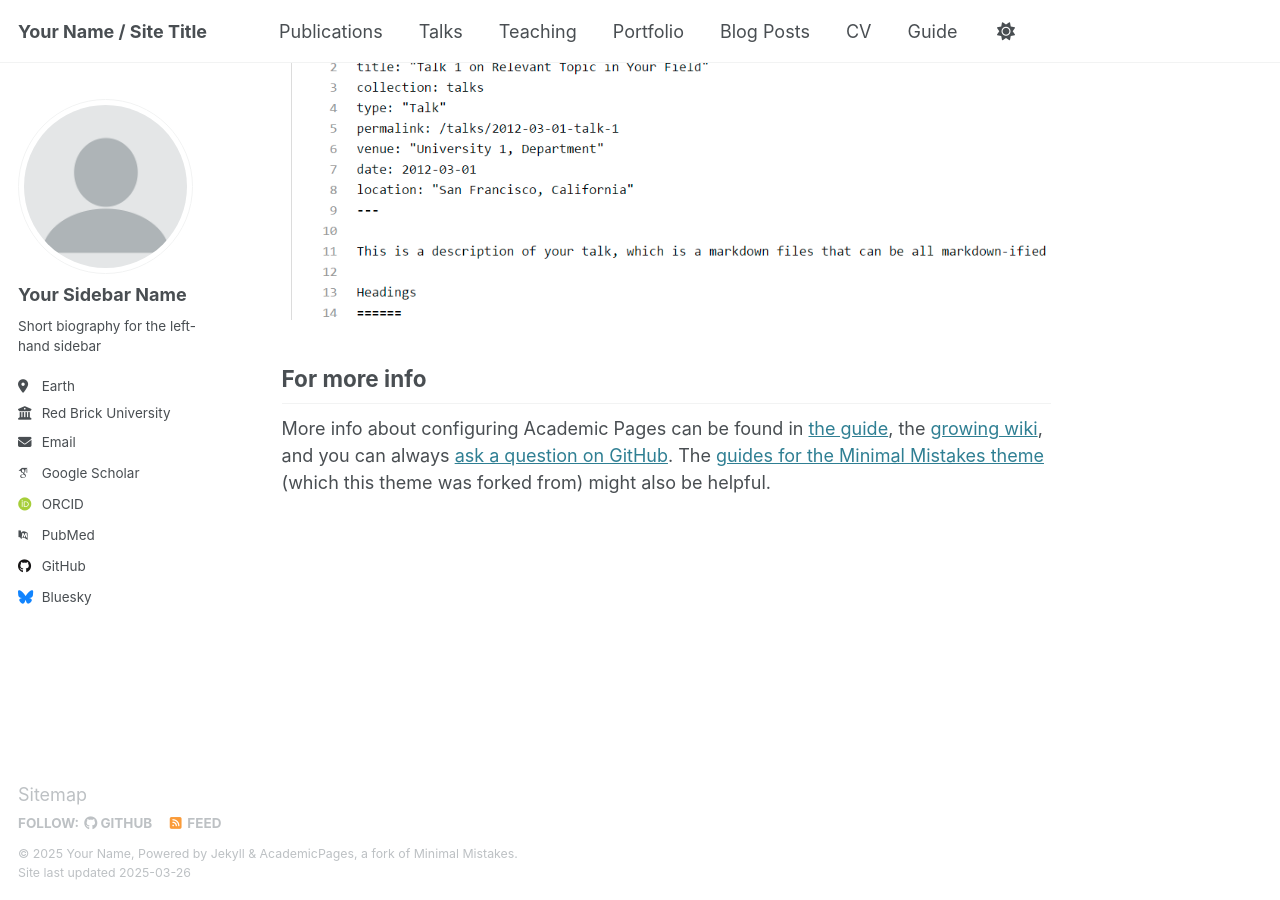
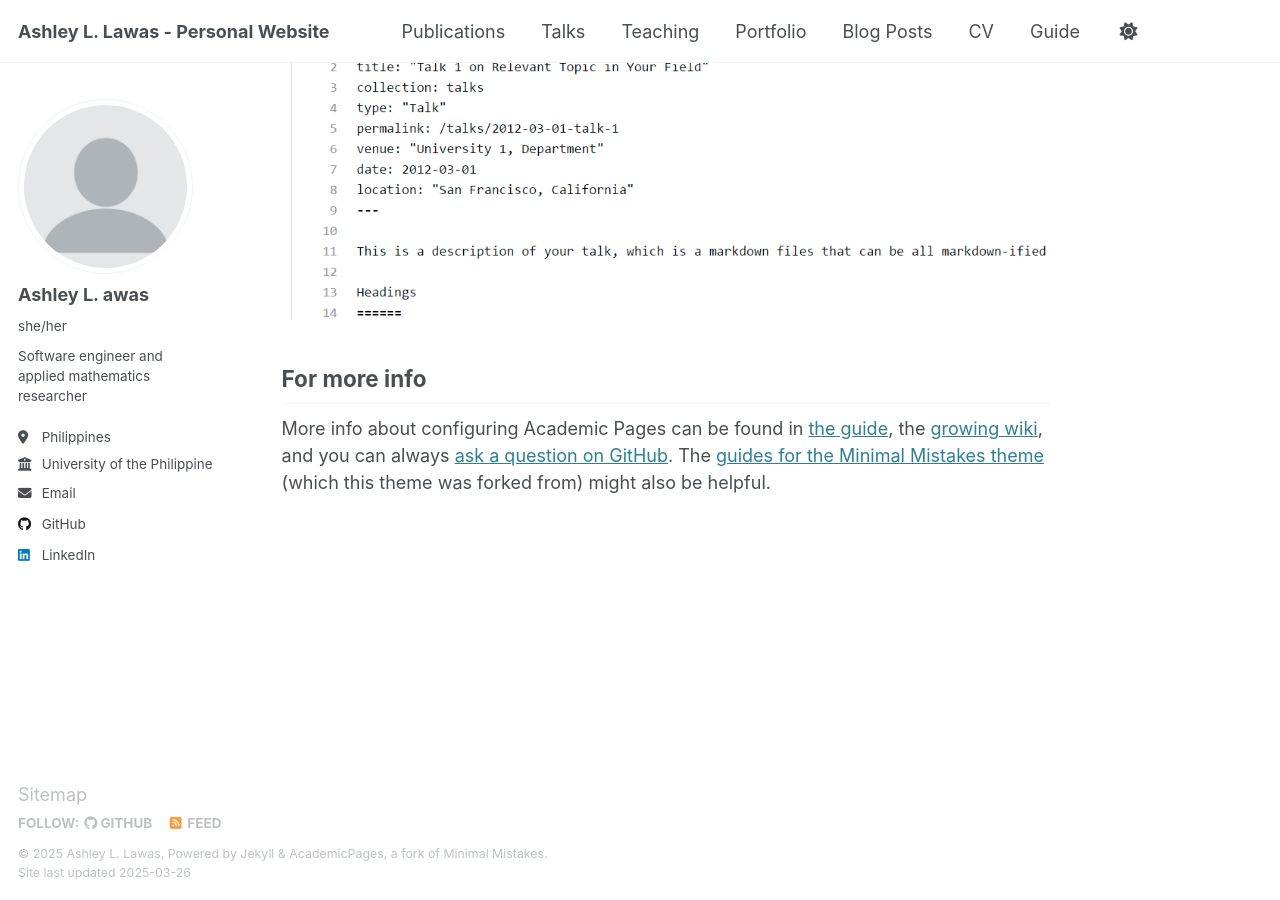
Before and after one commit to allawas117/allawas117.github.io, a Jekyll site: the page built from _pages/about.md, in a window 1280 px wide and 900 px high, scrolled down 2635 px. Built offline with Jekyll 4.4.1, drawn with Linux system fonts in a browser that asks for light colours; some web fonts are replaced.

Commit message:
Update _config.yml

```diff
--- a/_config.yml
+++ b/_config.yml
@@ -9,13 +9,13 @@
 # Basic Site Settings
 locale                   : "en-US"
 site_theme               : "default"
-title                    : "Your Name / Site Title"
+title                    : "Ashley L. Lawas - Personal Website"
 title_separator          : "-"
-name                     : &name "Your Name"
-description              : &description "personal description"
-url                      : https://academicpages.github.io # the base hostname & protocol for your site e.g. "https://[your GitHub username].github.io"
+name                     : &name "Ashley L. Lawas"
+description              : &description "Software engineer and applied mathematics researcher"
+URL                      : "https://allawas117.github.io" # the base hostname & protocol for your site e.g. "https://[your GitHub username].github.io"
 baseurl                  : "" # the subpath of your site, e.g. "/blog"
-repository               : "academicpages/academicpages.github.io"
+repository               : "allawas117/allawas117.github.io"
 
 # Site Author - The following control what appear as part of the author content on the side bar.
 #               If a field is blank the icon and link will not appear, otherwise it will be shown.
@@ -23,21 +23,21 @@ repository               : "academicpages/academicpages.github.io"
 author:
   # Biographic information
   avatar           : "profile.png"
-  name             : "Your Sidebar Name"
-  pronouns         : # example: "she/her"
-  bio              : "Short biography for the left-hand sidebar"
-  location         : "Earth"
-  employer         : "Red Brick University"
+  name             : "Ashley L. awas"
+  pronouns         : "she/her"
+  bio              : "Software engineer and applied mathematics researcher"
+  location         : "Philippines"
+  employer         : "University of the Philippines Los Baños"
   uri              : # URL
-  email            : "none@example.org"
+  email            : "ash.lastimosa@gmail.com"
 
   # Academic websites
   arxiv            : # URL - Update with the correct link to your profile
-  googlescholar    : "https://scholar.google.com/citations?user=PS_CX0AAAAAJ"
+  googlescholar    : # "https://scholar.google.com/citations?user=PS_CX0AAAAAJ"
   impactstory      : # URL
-  orcid            : "http://orcid.org/yourorcidurl"
+  orcid            : # "http://orcid.org/yourorcidurl"
   semantic         : # URL
-  pubmed           : "https://www.ncbi.nlm.nih.gov/pubmed/?term=john+snow"
+  pubmed           : # "https://www.ncbi.nlm.nih.gov/pubmed/?term=john+snow"
   researchgate     : # URL
   scopus           : # URL
 
@@ -45,12 +45,12 @@ author:
   bitbucket        : # Username - Update with your username on the site
   codepen          : # Username
   dribbble         : # Username
-  github           : "academicpages"
+  github           : "allawas117"
   kaggle           : # Username
   stackoverflow    : # User number or user number and name (i.e., use "1" or "1/jeff-atwood")
 
   # Social media
-  bluesky          : "bsky.app" # Replace this with you Bluesky username
+  bluesky          : # "bsky.app" # Replace this with you Bluesky username
   facebook         : # Username
   flickr           : # Username
   foursquare       : # Username
@@ -59,7 +59,7 @@ author:
   keybase          : # Username
   instagram        : # Username
   lastfm           : # Username
-  linkedin         : # Username
+  linkedin         : "ashley-lawas-a120771b8"
   mastodon         : # URL
   medium           : # URL
   pinterest        : # Username
```
